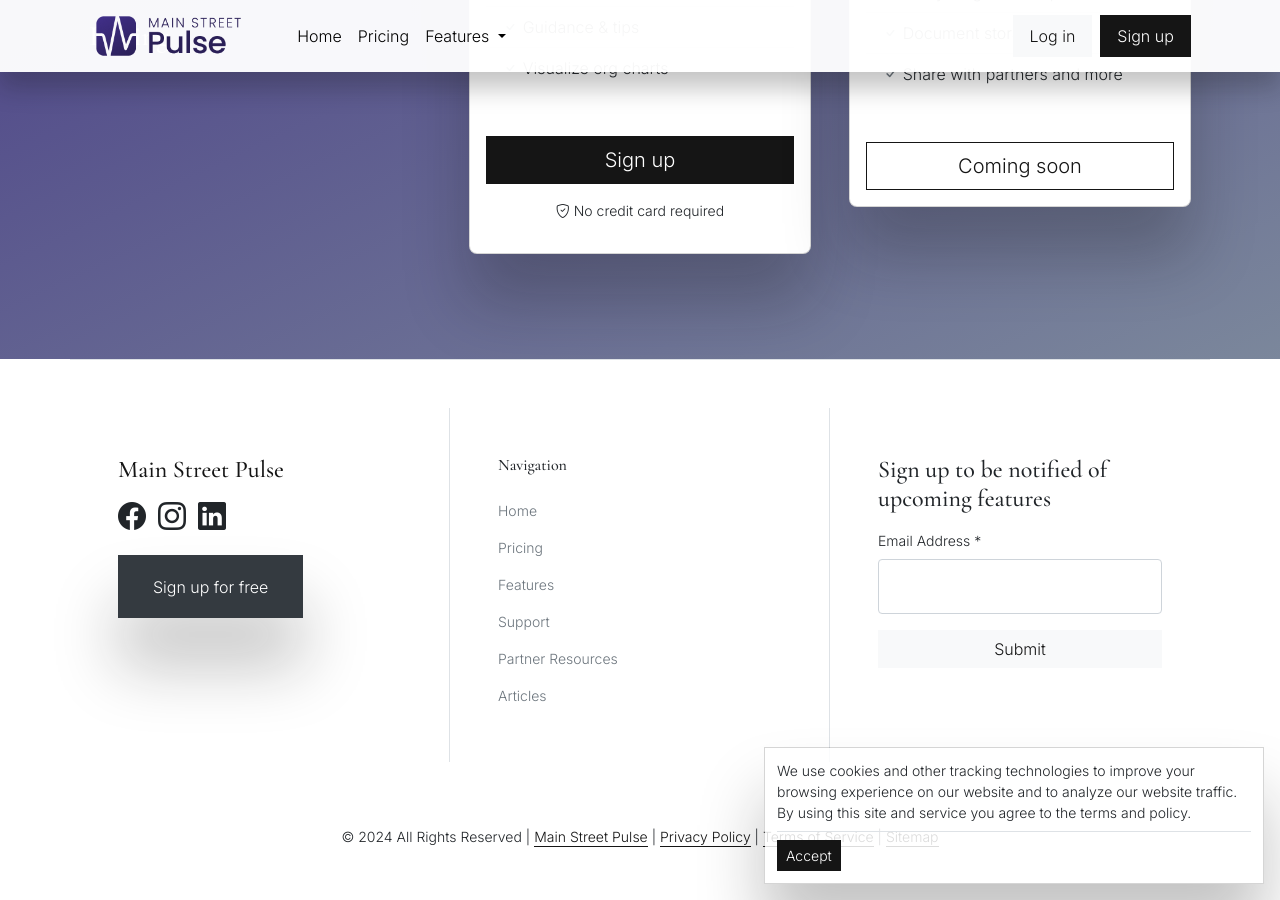
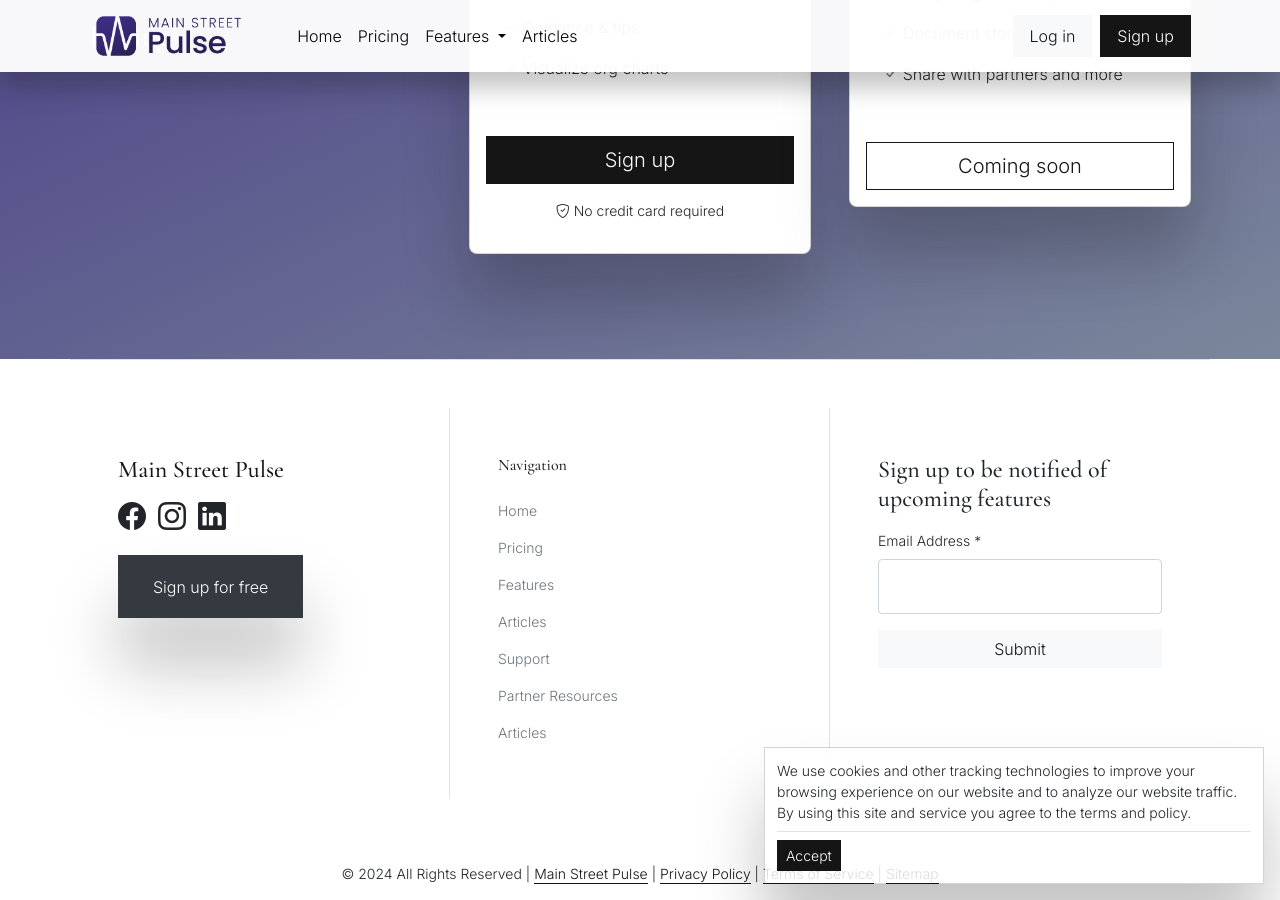
Before and after one commit to Main-Street-Pulse/marketing-site, a Jekyll site: the page built from index.html, in a window 1280 px wide and 900 px high, scrolled down 4864 px. Built offline with Jekyll 4.4.1, drawn with Linux system fonts in a browser that asks for light colours.

Commit message:
Update navigation.yml

```diff
--- a/_data/navigation.yml
+++ b/_data/navigation.yml
@@ -15,3 +15,5 @@
     url: "/documents/"
   - title: "Sharing"
     url: "/sharing/"
+- title: "Articles"
+  url: "/articles/"
```
